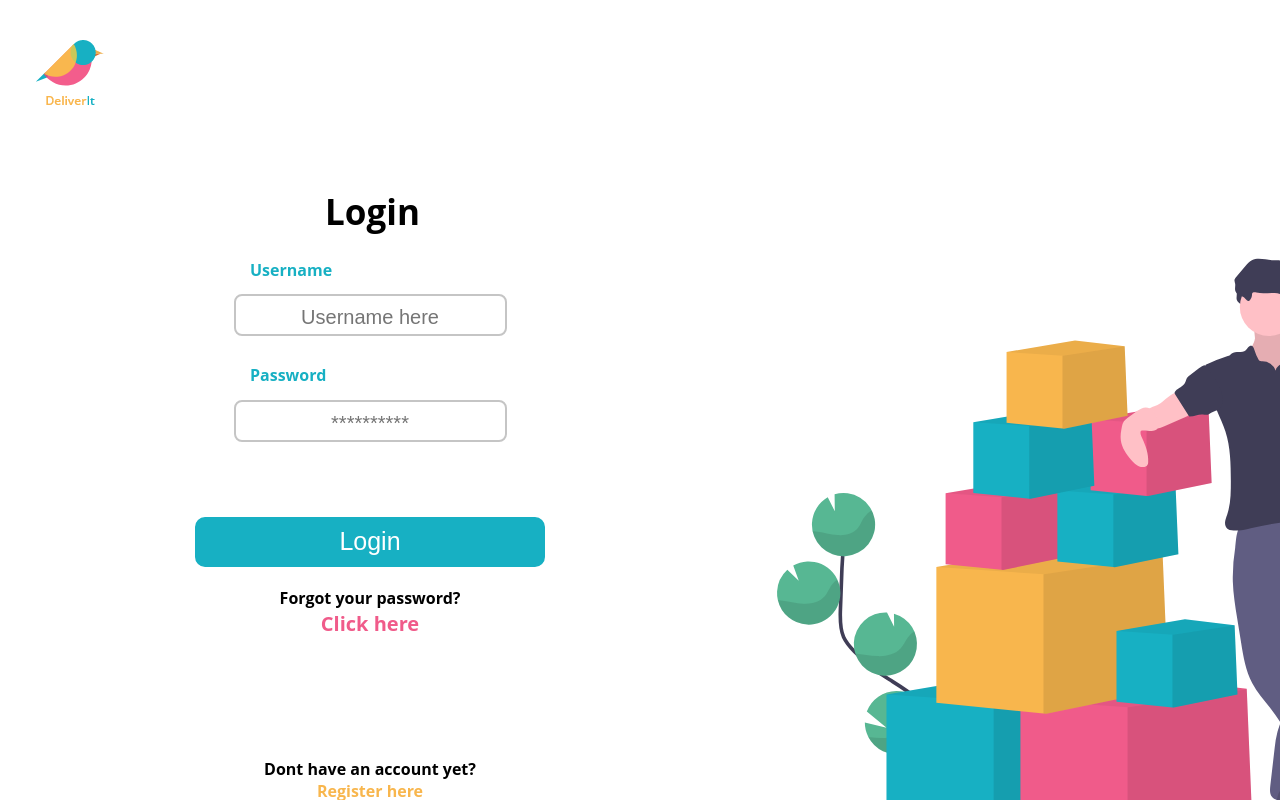
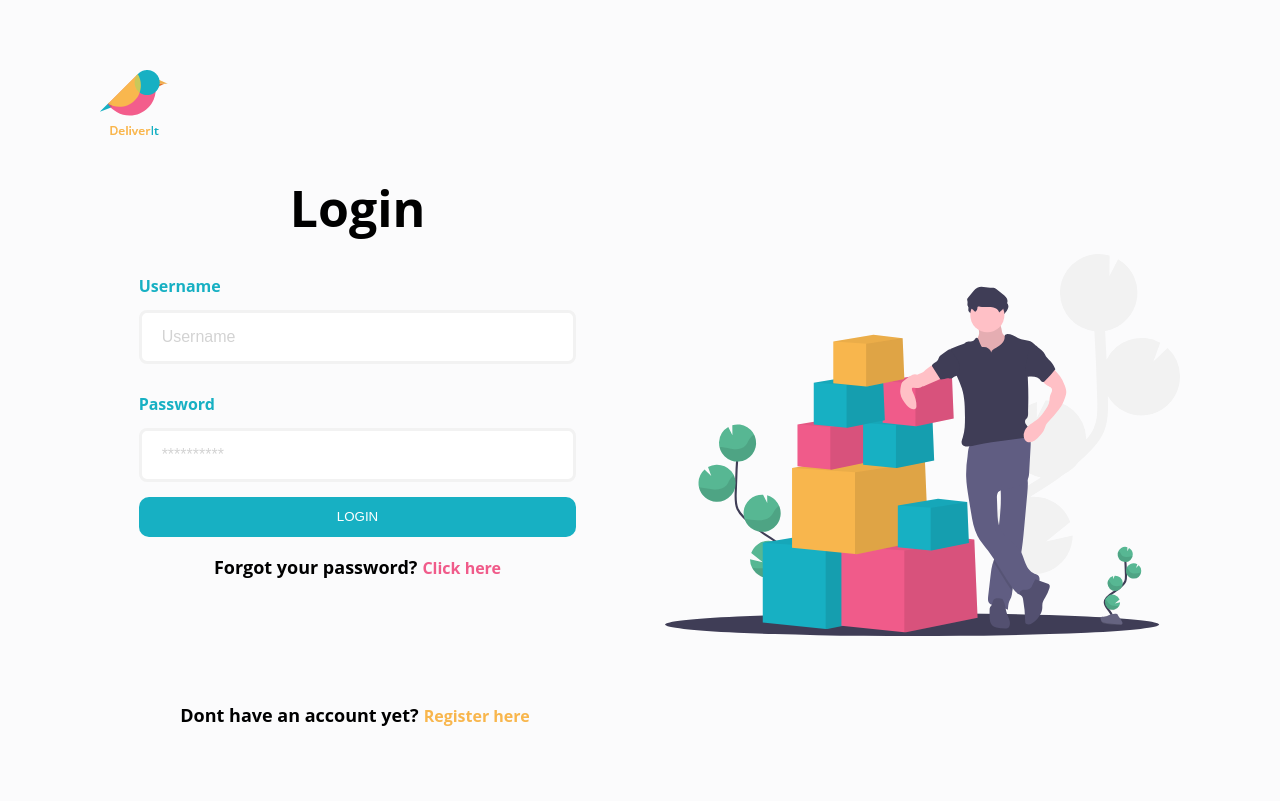
Before and after one commit to coding-hub-org/deliverit, a React (Create React App) app in the folder deliverit-frontend/: page / in a window 1280 px wide. Built offline with nearby package versions, Linux system fonts and the light colour scheme.

Commit message:
Completed responsiveness and refactoring

```diff
--- a/deliverit-frontend/src/components/LoginSection/LoginSection.css
+++ b/deliverit-frontend/src/components/LoginSection/LoginSection.css
@@ -1,44 +1,39 @@
-.LoginSection-section .LoginSection-section--loginWrapper {
-  height: 100vh;
-  width: 100vw;
-  background-repeat: no-repeat;
+.LoginSection-section {
+  padding: 50px 100px;
+  background: #fbfbfc;
+  /* height:  */
 }
 
 .LoginSection-section--loginWrapper__alignDiv {
   display: grid;
   justify-items: center;
-  padding-top: 10px;
+  width: 70%;
+}
+
+.LoginSection-section--loginWrapper {
+  display: grid;
+  grid-template-columns: 1fr 1fr;
+  grid-column-gap: 50px;
+  justify-items: center;
 }
 
 .LoginSection-section--loginWrapper__alignDiv--loginForm {
-  position: relative;
-  width: 200px;
-  justify-content: center;
-  align-content: center;
-  top: -30px;
-}
-.LoginSection-section--loginWrapper__alignDiv--loginForm h3 br {
-  display: none;
-}
-
-.LoginSection-section--loginWrapper__alignDiv--loginForm h4 span br {
-  display: none;
+  width: 100%;
 }
 
 .LoginSection-section--loginWrapper__alignDiv--loginForm h1 {
   text-align: center;
-  font-size: 40px;
-  padding-left: 5px;
+  font-size: 50px;
 }
 
 .LoginSection-section--loginWrapper__alignDiv--loginForm h2 {
-  font-size: 12px;
   color: #17b0c3;
+  font-size: 20px;
   text-align: left;
-  margin-left: 75px;
 }
+
 .LoginSection-section--loginWrapper__alignDiv--loginForm h3 {
-  font-size: 12px;
+  font-size: 14px;
   color: black;
   text-align: center;
 }
@@ -48,144 +43,107 @@
   text-align: left;
 }
 
-.LoginSection-section--loginWrapper__alignDiv--loginForm h4 span {
-  font-size: 12px;
-  color: #f8b64d;
-  text-align: center;
-}
-.LoginSection-section--loginWrapper__alignDiv--loginForm h3 span {
-  font-size: 12px;
-  color: #f05b8a;
-  text-align: center;
-}
-
-.LoginSection-section--loginWrapper__alignDiv--loginForm h3 span br {
-  display: block;
-}
 .LoginSection-section--loginWrapper__alignDiv--loginForm h4 {
   text-align: center;
 }
 
-.LoginSection-section--loginWrapper__alignDiv--loginForm h4 span {
+.LoginSection-section--loginWrapper__alignDiv--loginForm__userLogin {
+  border-style: solid;
+  border: #f2f2f2;
+  color: gray;
+  background-color: white;
+  text-align: left;
+  font-size: 14px;
+  margin-bottom: 15px;
+  box-sizing: border-box;
+  width: 100%;
+}
+
+.LoginSection-section--loginWrapper__alignDiv--loginForm h3 span a {
+  font-size: 16px;
+  color: #f05b8a;
+  display: inline-block;
+  padding-left: 5px;
+  cursor: pointer;
+  text-decoration: none;
+  /* text-align: center; */
+}
+
+.LoginSection-section--loginWrapper__alignDiv--loginForm__userLogin::placeholder {
+  color: lightgray;
+}
+
+.LoginSection-section--loginWrapper__alignDiv--loginForm__loginButton {
+  width: 100%;
+  height: 60px;
+  border-radius: 10px;
+  color: white;
+  background-color: #17b0c3;
+  border: none;
+  cursor: pointer;
+}
+
+.LoginSection-section--loginWrapper__birdLogo {
+  display: grid;
+  position: relative;
+  /* justify-items: center; */
+}
+
+.LoginSection-section--loginWrapper__alignDiv--leaningLogo__leaningMan {
+  box-sizing: border-box;
+  /* height: 80%; */
+  width: 100%;
+  min-width: 450px;
+}
+
+.LoginSection-section--loginWrapper__alignDiv--leaningLogo {
+  display: grid;
+  justify-items: center;
+  align-items: center;
+}
+
+.LoginSection-section--loginWrapper__alignDiv--loginForm__buttonDiv {
+  margin: 0 auto;
+}
+
+.LoginSection-section--loginWrapper__alignDiv--loginForm h4 span a {
+  font-size: 16px;
+  text-decoration: none;
+  color: #f8b64d;
+  padding: 5px;
+}
+
+.LoginSection-section--loginWrapper__alignDiv--loginForm h3 {
+  font-size: 18px;
   text-align: center;
-  display: block;
+  margin-bottom: 0px;
+  padding-bottom: 100px;
+}
+
+.LoginSection-section--loginWrapper__birdLogo img {
+  padding-top: 20px;
+}
+
+.LoginSection-section--loginWrapper__alignDiv {
+  grid-column: 1;
+}
+
+.LoginSection-section--loginWrapper__alignDiv--loginForm h1 {
+  font-size: 50px;
+}
+
+.LoginSection-section--loginWrapper__alignDiv--loginForm h4 {
+  font-size: 18px;
+  color: black;
+  text-align: center;
 }
 
 .LoginSection-section--loginWrapper__alignDiv--loginForm__userLogin {
   border-style: solid;
-  border-color: rgb(197, 197, 197);
-  border-radius: 6px;
-  text-align: center;
-  font-size: 14px;
-  margin-bottom: 15px;
-}
-.LoginSection-section--loginWrapper__alignDiv--loginForm__loginButton {
-  width: 200px;
-  height: 32px;
-  border-radius: 10px;
-  margin-top: 5px;
-  color: white;
-  background-color: #17b0c3;
-  border-style: solid;
-  border-color: #17b0c3;
-}
-
-.LoginSection-section--loginWrapper__birdLogo {
-  height: 70px;
-  display: grid;
-  position: relative;
-  justify-items: center;
-  padding-top: 20px;
-}
-
-.LoginSection-section--loginWrapper__alignDiv--leaningLogo__leaningMan {
-  box-sizing: border-box;
-  height: 200px;
-  width: 100vw;
-}
-
-.LoginSection-section--loginWrapper__alignDiv--leaningLogo {
-  position: absolute;
-  bottom: 0;
-  display: grid;
-  justify-items: center;
-}
-
-/*-------------------------------------------------------------*/
-
-/*---------------------------MEDIA QUERIES---------------------*/
-
-/*-------------------------------------------------------------*/
-@media (min-width: 768px) {
-  .LoginSection-section--loginWrapper__alignDiv--loginForm h1 {
-    text-align: center;
-    font-size: 70px;
-    padding-left: 5px;
-  }
-
-  .LoginSection-section--loginWrapper__alignDiv--loginForm h2 {
+  background: #fff;
+  border-radius: 8px;
   font-size: 20px;
-    color: #17b0c3;
-    text-align: left;
-    margin-left: 50px;
-  }
-  .LoginSection-section--loginWrapper__alignDiv--loginForm h3 {
-    font-size: 20px;
-    color: black;
-    text-align: center;
-    margin-bottom: 0px;
-  }
-  .LoginSection-section--loginWrapper__alignDiv--loginForm h4 {
-    font-size: 20px;
-    color: black;
-    text-align: center;
-  }
-
-  .LoginSection-section--loginWrapper__alignDiv--loginForm h4 span {
-    font-size: 20px;
-    color: #f8b64d;
-    text-align: center;
-  }
-  .LoginSection-section--loginWrapper__alignDiv--loginForm h3 span {
-    font-size: 20px;
-    color: #f05b8a;
-    text-align: center;
-  }
-
-  .LoginSection-section--loginWrapper__alignDiv--loginForm {
-    position: relative;
-    width: 400px;
-    justify-content: center;
-    align-content: center;
-  }
-
-  .LoginSection-section--loginWrapper__alignDiv--leaningLogo__leaningMan {
-    box-sizing: border-box;
-    height: 370px;
-    width: 100vw;
-  }
-
-  .LoginSection-section--loginWrapper__alignDiv--loginForm__userLogin {
-    border-style: solid;
-    border-radius: 6px;
-    text-align: center;
-    font-size: 26px;
-    margin-bottom: 15px;
-  }
-  .LoginSection-section--loginWrapper__alignDiv--loginForm__loginButton {
-    width: 350px;
-    height: 50px;
-    border-radius: 10px;
-    margin-top: 5px;
-    border-style: solid;
-    font-size: 25px;
-  }
-
-  .LoginSection-section--loginWrapper__alignDiv {
-    display: grid;
-    justify-items: center;
-    padding-top: 5px;
-  }
+  padding: 15px 20px;
 }
 
 /*-------------------------------------------------------------*/
@@ -193,96 +151,70 @@
 /*----------------MEDIA QUERIE FOR DESKTOP---------------------*/
 
 /*-------------------------------------------------------------*/
-
-@media (min-width: 1000px) {
-  .LoginSection-section--loginWrapper {
-    display: grid;
-    grid-template-columns: 50% 50%;
-    grid-template-rows: auto 1fr;
-    width: 100vw;
-    overflow: hidden;
+@media (max-width: 1400px) {
+  .LoginSection-section--loginWrapper__alignDiv {
+    width: 85%;
+  }
+  .LoginSection-section--loginWrapper__alignDiv--loginForm h2 {
+    font-size: 16px;
+  }
+  .LoginSection-section--loginWrapper__alignDiv--loginForm__userLogin {
+    font-size: 16px;
+  }
+  .LoginSection-section--loginWrapper__alignDiv--loginForm__loginButton {
+    height: 40px;
+  }
 }
 
-  .LoginSection-section--loginWrapper__birdLogo img {
-    height: 70px;
-    float: left;
-    margin-left: -500px;
-    padding-top: 20px;
+@media (max-width: 1150px) {
+  .LoginSection-section {
+    padding: 50px;
+  }
 }
 
+@media (max-width: 1000px) {
+  .LoginSection-section {
+    padding: 50px;
+  }
+  .LoginSection-section--loginWrapper {
+    grid-template-columns: 1fr;
+  }
   .LoginSection-section--loginWrapper__alignDiv {
-    grid-column: 1;
+    width: 60%;
+  }
+  .LoginSection-section--loginWrapper__alignDiv--leaningLogo__leaningMan {
+    /* width: 80%; */
+    display: none;
+  }
+}
+/*-------------------------------------------------------------*/
+
+/*---------------------------MEDIA QUERIES---------------------*/
+
+/*-------------------------------------------------------------*/
+
+@media (max-width: 768px) {
+  .LoginSection-section--loginWrapper__alignDiv {
+    width: 80%;
+  }
 }
 
-  .LoginSection-section--loginWrapper__alignDiv--leaningLogo {
-    /* display: block; */
-    grid-column: 2;
-    display: flex;
-    align-items: flex-end;
-    position: relative;
+@media (max-width: 500px) {
+  .LoginSection-section--loginWrapper__alignDiv {
+    width: 90%;
   }
-  .LoginSection-section--loginWrapper__alignDiv--leaningLogo img {
-    height: 650px;
-    width: 1000px;
-    float: right;
-    margin-left: 80px;
+  .LoginSection-section--loginWrapper__alignDiv--loginForm h1 {
+    font-size: 40px;
   }
-
-  .LoginSection-section--loginWrapper__alignDiv--loginForm h1 {
-    text-align: center;
-    font-size: 35px;
-    padding-left: 5px;
+  .LoginSection-section--loginWrapper__alignDiv--loginForm h2,
+  .LoginSection-section--loginWrapper__alignDiv--loginForm__userLogin {
+    font-size: 14px;
   }
-
-  .LoginSection-section--loginWrapper__alignDiv--loginForm h2 {
+  .LoginSection-section--loginWrapper__alignDiv--loginForm h3,
+  .LoginSection-section--loginWrapper__alignDiv--loginForm h4 {
     font-size: 16px;
-    color: #17b0c3;
-    text-align: left;
-    margin-left: 80px;
   }
   .LoginSection-section--loginWrapper__alignDiv--loginForm h3 {
-    font-size: 16px;
-    color: black;
-    text-align: center;
-    margin-bottom: 0px;
-    padding-bottom: 100px;
-  }
-  .LoginSection-section--loginWrapper__alignDiv--loginForm h4 {
-    font-size: 16px;
-    color: black;
-    text-align: center;
-  }
-
-  .LoginSection-section--loginWrapper__alignDiv--loginForm h4 span {
-    font-size: 16px;
-    color: #f8b64d;
-    text-align: center;
-  }
-  .LoginSection-section--loginWrapper__alignDiv--loginForm h3 span {
-    font-size: 20px;
-    color: #f05b8a;
-    text-align: center;
-  }
-
-  .LoginSection-section--loginWrapper__alignDiv--loginForm__userLogin {
-    border-style: solid;
-    border-radius: 8px;
-    text-align: center;
-    font-size: 20px;
-    padding-bottom: 5px;
-    padding-top: 10px;
-  }
-
-  .LoginSection-section--loginWrapper__alignDiv--loginForm {
-    position: relative;
-    width: 400px;
-    justify-content: center;
-    align-content: center;
-    padding-top: 100px;
-    padding-left: 100px;
-  }
-  .LoginSection-section--loginWrapper__alignDiv--loginForm__loginButton {
-    border-radius: 10px;
-    margin-top: 60px;
+    padding-bottom: 60px;
   }
 }
--- a/deliverit-frontend/src/components/LoginSection/LoginSection.js
+++ b/deliverit-frontend/src/components/LoginSection/LoginSection.js
@@ -5,11 +5,10 @@ class Login extends Component {
   render() {
     return (
       <div className="LoginSection-section">
+        <div className="LoginSection-section--loginWrapper__birdLogo">
+          <img src={require("../../assets/logo.png")} />
+        </div>
         <div className="LoginSection-section--loginWrapper">
-          <div className="LoginSection-section--loginWrapper__birdLogo">
-
-            <img src={require("../../assets/logo.png")} />
-          </div>
           <div className="LoginSection-section--loginWrapper__alignDiv ">
             <form className="LoginSection-section--loginWrapper__alignDiv--loginForm">
               <h1 id="formHeader">Login</h1>
@@ -18,34 +17,41 @@ class Login extends Component {
                 className="LoginSection-section--loginWrapper__alignDiv--loginForm__userLogin"
                 type="text"
                 name="userName"
-                placeholder="Username here"
+                placeholder="Username"
               />
               <h2>Password</h2>
               <input
                 className="LoginSection-section--loginWrapper__alignDiv--loginForm__userLogin"
-                type="text"
+                type="password"
                 name="password"
                 placeholder="**********"
               />
-              <button className="LoginSection-section--loginWrapper__alignDiv--loginForm__loginButton">Login</button>
+              <div className="LoginSection-section--loginWrapper__alignDiv--loginForm__buttonDiv">
+                <button className="LoginSection-section--loginWrapper__alignDiv--loginForm__loginButton">
+                  LOGIN
+                </button>
+              </div>
               <h3>
                 Forgot your password?
-                <span className="textLink"> <br/> Click here</span>
+                <span className="textLink">
+                  <a href="#">Click here</a>
+                </span>
               </h3>
 
               <h4>
-                Dont have an account yet?<span> <br/> Register here</span>
+                Dont have an account yet?
+                <span>
+                  <a href="#">Register here</a>
+                </span>
               </h4>
             </form>
-
           </div>
           <div className="LoginSection-section--loginWrapper__alignDiv--leaningLogo">
-
-          <img
+            <img
               src={require("../../assets/login-img.svg")}
               className="LoginSection-section--loginWrapper__alignDiv--leaningLogo__leaningMan"
             />
-        </div>
+          </div>
         </div>
       </div>
     );
```
Lines whose indentation alone changed are shown as unchanged.
